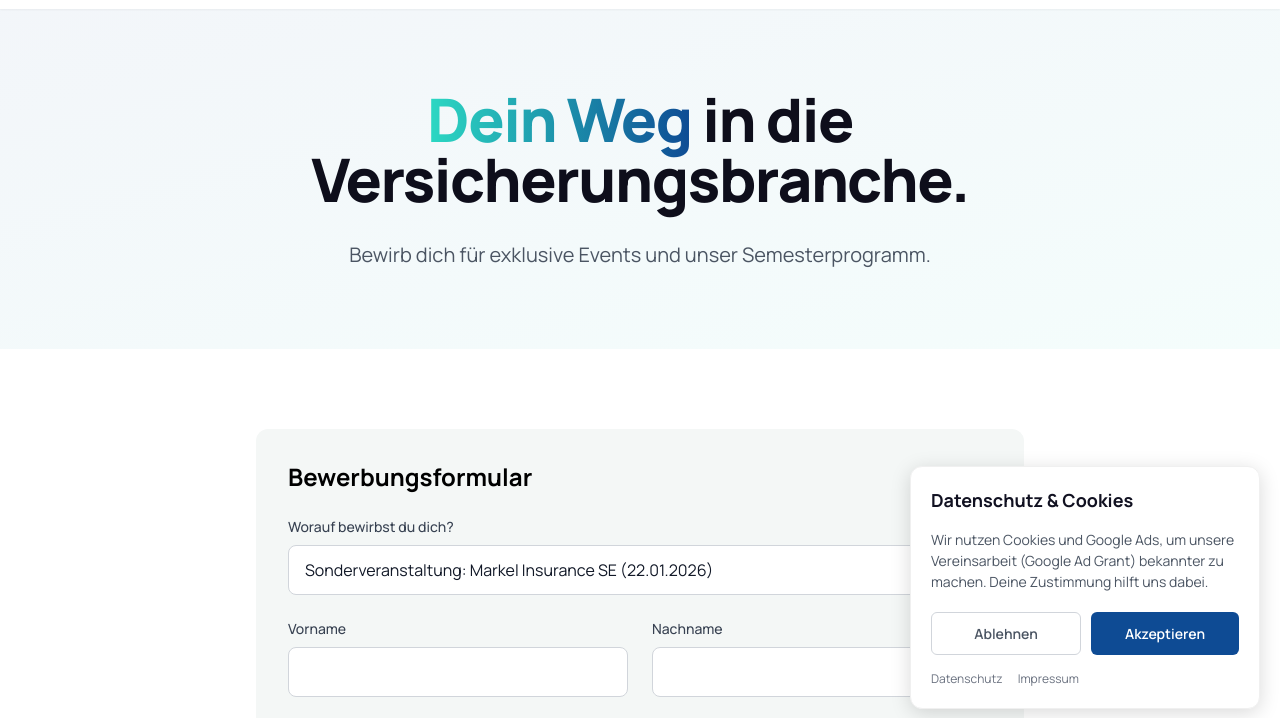
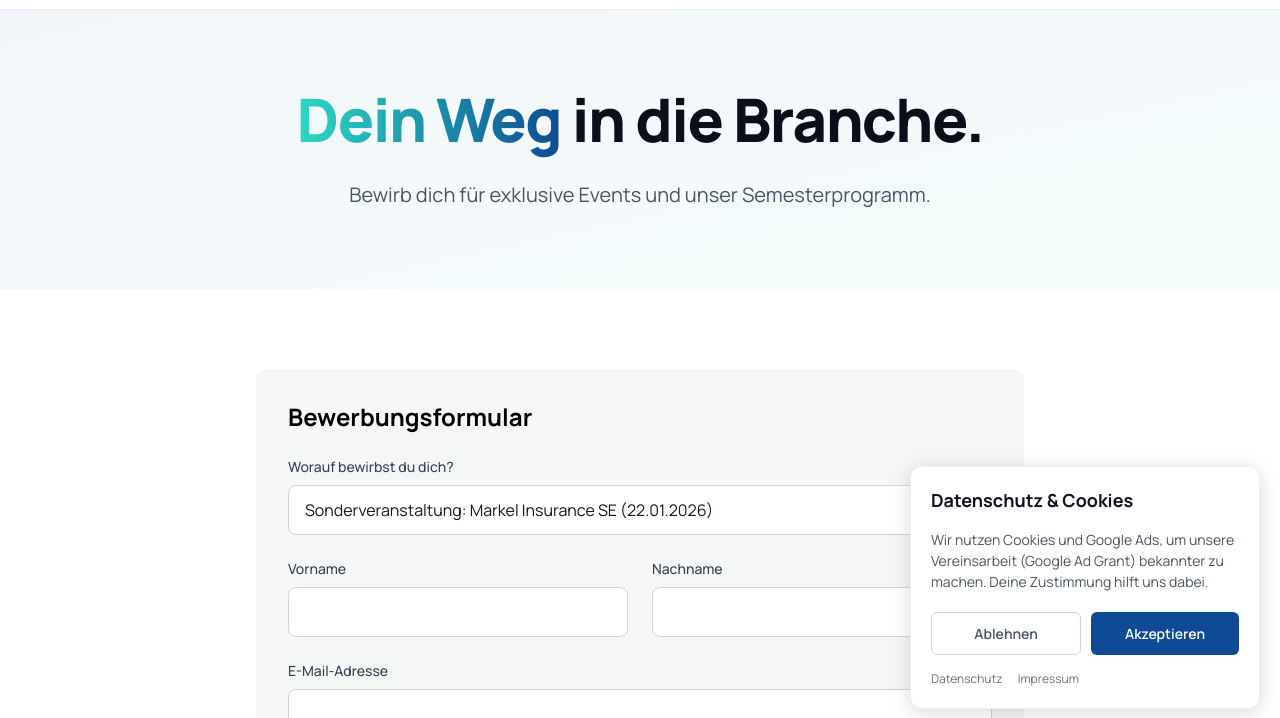
Before and after one commit to NextGenForumDEV/nextgen-webseite-test1, a website: page jetzt-bewerben.html in a window 1280 px wide. Shown: the part 71-789 px from the top of the page. Drawn offline with nearby package versions, Linux system fonts and the light colour scheme.

```diff
--- a/jetzt-bewerben.html
+++ b/jetzt-bewerben.html
@@ -86,7 +86,7 @@
                             <span
                                 class="bg-gradient-to-r from-[#2CD9C3] to-[#0E4B94] bg-clip-text text-transparent">Dein
                                 Weg</span>
-                            in die Versicherungsbranche.
+                            in die Branche.
                         </h1>
                         <p class="text-xl text-gray-600 dark:text-gray-300 max-w-2xl">
                             Bewirb dich für exklusive Events und unser Semesterprogramm.
```
